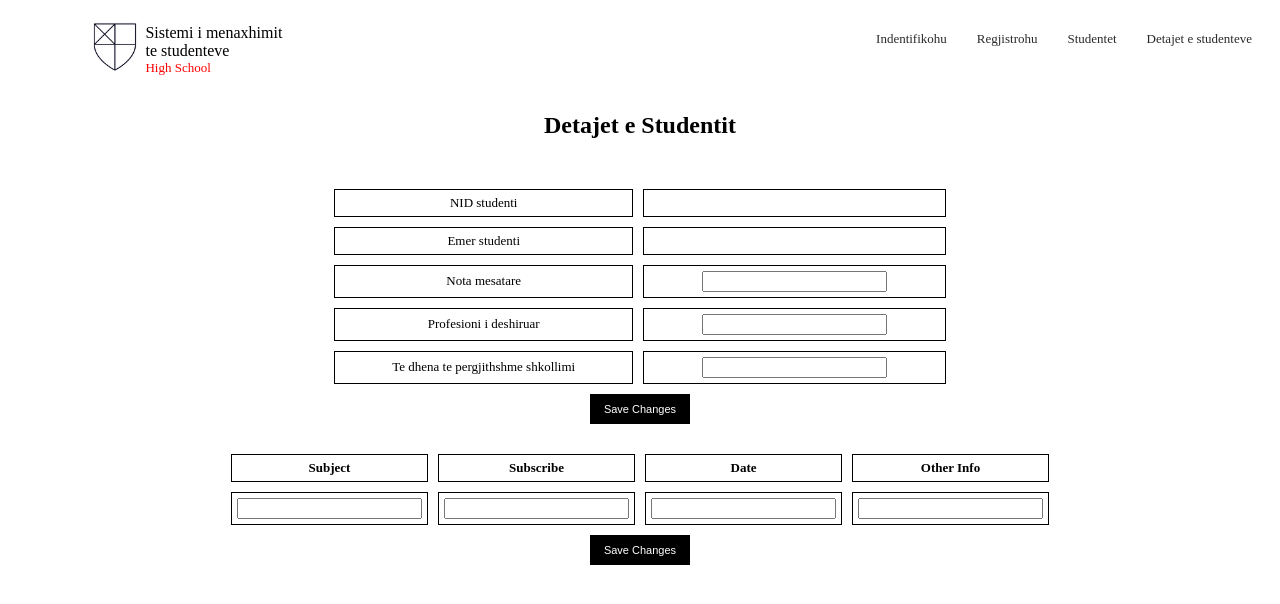
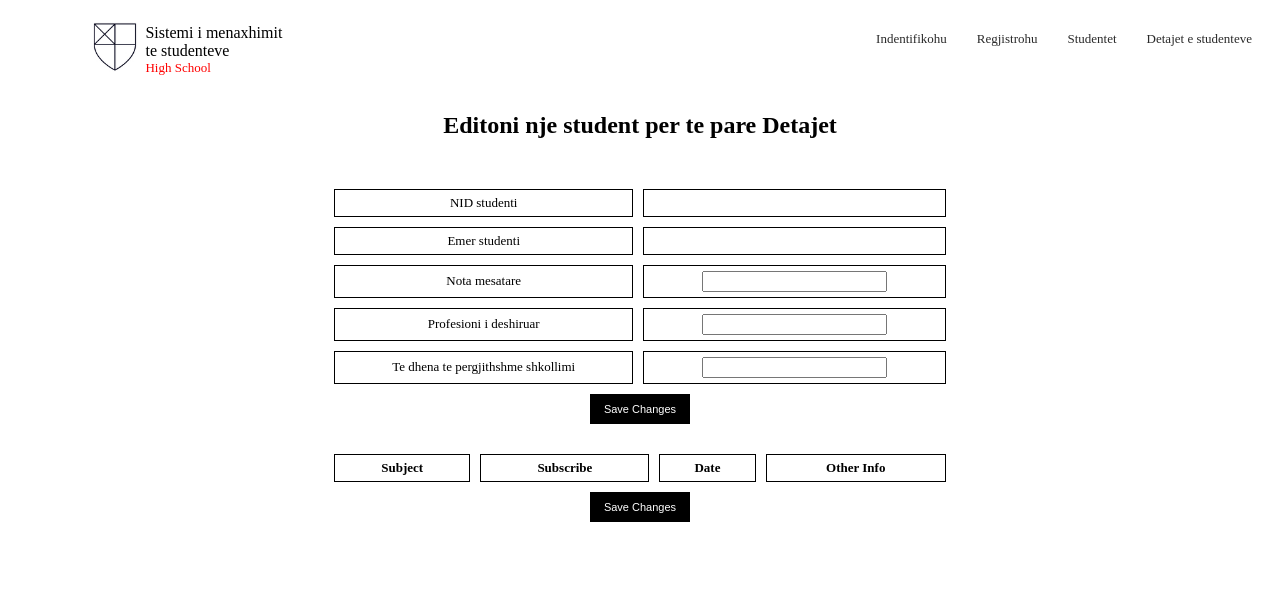
Before and after one commit to Erson-Lala/Test, a React (Create React App) app: page /students/1234 in a window 1280 px wide. Shown: the top 604 px of the page. Built offline with nearby package versions, Linux system fonts and the light colour scheme.

Commit message:
SixthCommit

```diff
--- a/src/Components/LoginForm.js
+++ b/src/Components/LoginForm.js
@@ -66,7 +66,7 @@ const LoginForm = () => {
           <Link id='registerLink' to="/register"><button className='formButton'>Regjistrohu</button></Link>
         </form>
       </div>
-      <div id='imgDiv'><img id='studentsImage' src={StudentsInClass}/></div>
+      <div id='imgDiv'><img alt='' id='studentsImage' src={StudentsInClass}/></div>
     </div>
   );
 }
--- a/src/Components/RegistrationForm.css
+++ b/src/Components/RegistrationForm.css
@@ -58,13 +58,13 @@
 
 
 .image-container {
-    height: 400px; /* Specify the desired height of the visible portion */
+    height: 400px;
     overflow: hidden;
   }
 
 .studentsOutside{
     object-fit: cover;
-    object-position: 150px 150px; /* Adjust the values to control the visible portion */
+    object-position: 150px 150px;
 }
 
 .formButton{
--- a/src/Components/RegistrationForm.js
+++ b/src/Components/RegistrationForm.js
@@ -70,7 +70,7 @@ const RegistrationForm = () => {
         {registerSuccess && <p style={{ color: "green" }}>Urime, ju jeni regjistruar!</p>}
       </div>
       <div className='image-container'>
-        <img src={StudentsOutside} id='studentsOutside'/>
+        <img alt='' src={StudentsOutside} id='studentsOutside'/>
       </div>
     </div>
   );
--- a/src/Components/StudentDetails.js
+++ b/src/Components/StudentDetails.js
@@ -5,7 +5,7 @@ import { updateStudent } from '../Redux/studentSlice';
 import './StudentDetails.css'
 
 const StudentDetails = () => {
-  const { NID } = useParams(); // get the NID from the URL
+  const { NID } = useParams();
   const dispatch = useDispatch();
   const student = useSelector(state => state.students.find(student => student.NID === NID));
 
@@ -13,23 +13,15 @@ const StudentDetails = () => {
   const [profession, setProfession] = useState(student ? student.profession : "");
   const [education, setEducation] = useState(student ? student.education : "");
   const [courses, setCourses] = useState(student ? student.courses : []);
-  const [subject, setSubject] = useState(student ? student.subject : []);
-  const [subscribe, setSubscribe] = useState(student ? student.subscribe : []);
-  const [date, setDate] = useState(student ? student.date : []);
-  const [otherInfo, setOtherInfo] = useState(student ? student.otherInfo : []);
 
   const handleSave = () => {
     if (student) {
       const updatedStudent = {
         ...student,
-        grade: grade,
-        profession: profession,
-        education: education,
-        courses: courses,
-        subject: subject,
-        subscribe: subscribe,
-        date: date,
-        otherInfo: otherInfo,
+        grade,
+        profession,
+        education,
+        courses,
       };
 
       dispatch(updateStudent(updatedStudent));
@@ -38,7 +30,7 @@ const StudentDetails = () => {
 
   return (
     <div className='container'>
-      <h2>Detajet e Studentit</h2>
+      <h2>Editoni nje student per te pare Detajet</h2>
       <table>
         <tr>
           <td>NID studenti</td>
@@ -74,14 +66,42 @@ const StudentDetails = () => {
           </tr>
         </thead>
         <tbody>
-          <tr className='tableRow'>
+          {courses.map((course, index) => (
+            <tr key={index}>
               <td>
-            <input value={subject} onChange={(e) => setSubject(e.target.value)} />
+                <input
+                  value={course.name}
+                  onChange={(e) =>
+                    setCourses(courses.map((c, i) => (i === index ? { ...c, name: e.target.value } : c)))
+                  }
+                />
               </td>
-            <td><input value={subscribe} onChange={(e) => setSubscribe(e.target.value)} /></td>
-            <td><input value={date} onChange={(e) => setDate(e.target.value)} /></td>
-            <td><input value={otherInfo} onChange={(e) => setOtherInfo(e.target.value)} /></td>
+              <td>
+                <input
+                  value={course.subscribed}
+                  onChange={(e) =>
+                    setCourses(courses.map((c, i) => (i === index ? { ...c, subscribed: e.target.value } : c)))
+                  }
+                />
+              </td>
+              <td>
+                <input
+                  value={course.subscribeDate}
+                  onChange={(e) =>
+                    setCourses(courses.map((c, i) => (i === index ? { ...c, subscribeDate: e.target.value } : c)))
+                  }
+                />
+              </td>
+              <td>
+                <input
+                  value={course.otherInfo}
+                  onChange={(e) =>
+                    setCourses(courses.map((c, i) => (i === index ? {...c, otherInfo: e.target.value } : c)))
+                  }
+                />
+              </td>
             </tr>
+          ))}
         </tbody>
       </table>
 
--- a/src/Components/StudentList.css
+++ b/src/Components/StudentList.css
@@ -28,10 +28,6 @@ table {
     cursor: pointer;
   }
 
-  /* tr:nth-child(even) {
-    background-color: #f2f2f2;
-  } */
-
   table tbody tr {
     height: 30px;
   }
@@ -53,8 +49,6 @@ table {
     color: white;
     border: none;
     width: auto;
-    /* height: 30px; */
-    /* font-size: 11px; */
     cursor: pointer;
 }
 
--- a/src/Components/StudentList.js
+++ b/src/Components/StudentList.js
@@ -3,7 +3,7 @@ import { useSelector, useDispatch } from 'react-redux';
 import { Link } from 'react-router-dom';
 import { deleteStudent, populateStudents } from '../Redux/studentSlice';
 import './StudentList.css'
-import data from '../data/defaultData.json'; // adjust path as necessary
+import data from '../data/defaultData.json';
 
 const StudentList = () => {
   const students = useSelector((state) => state.students);
```
Lines whose indentation alone changed are shown as unchanged.
